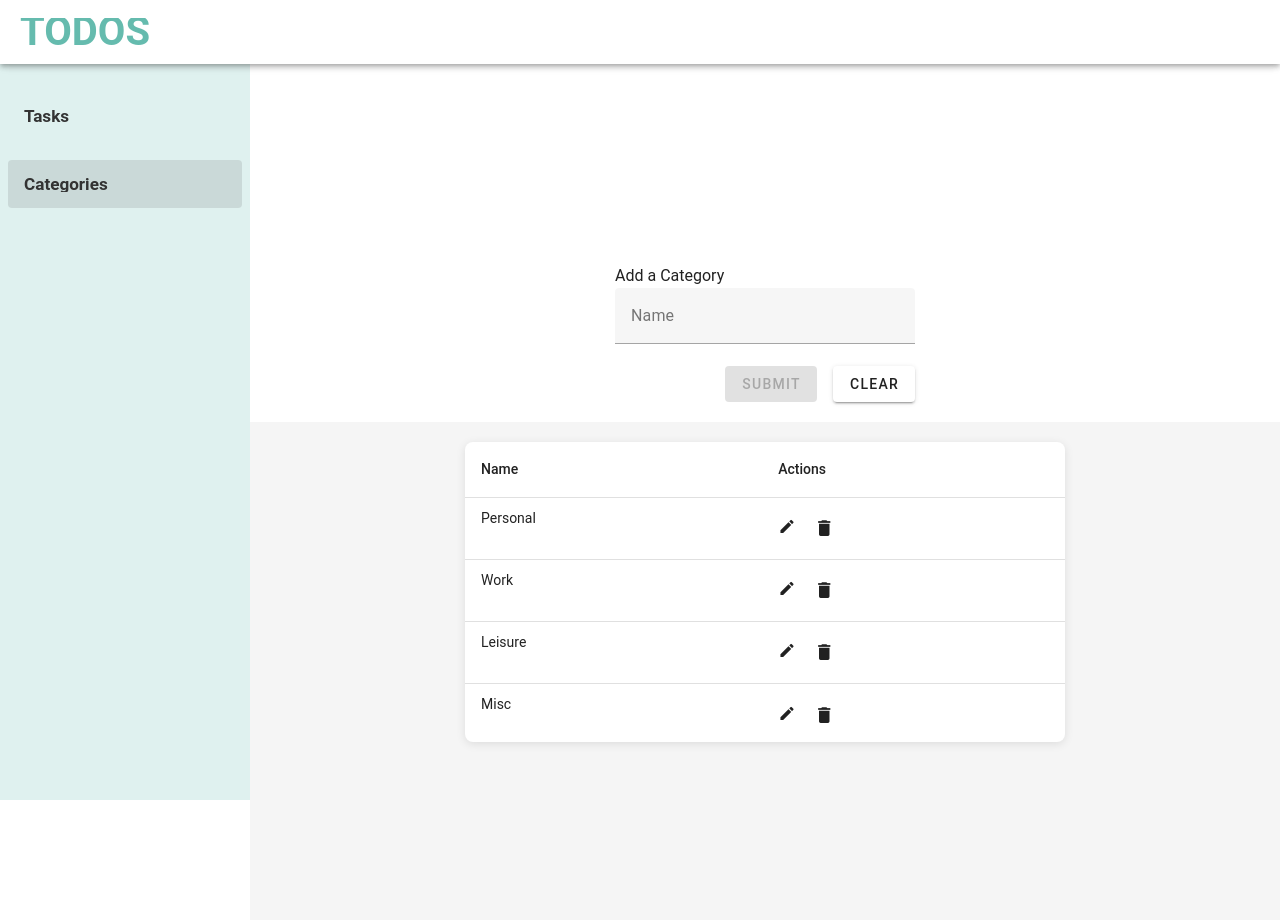
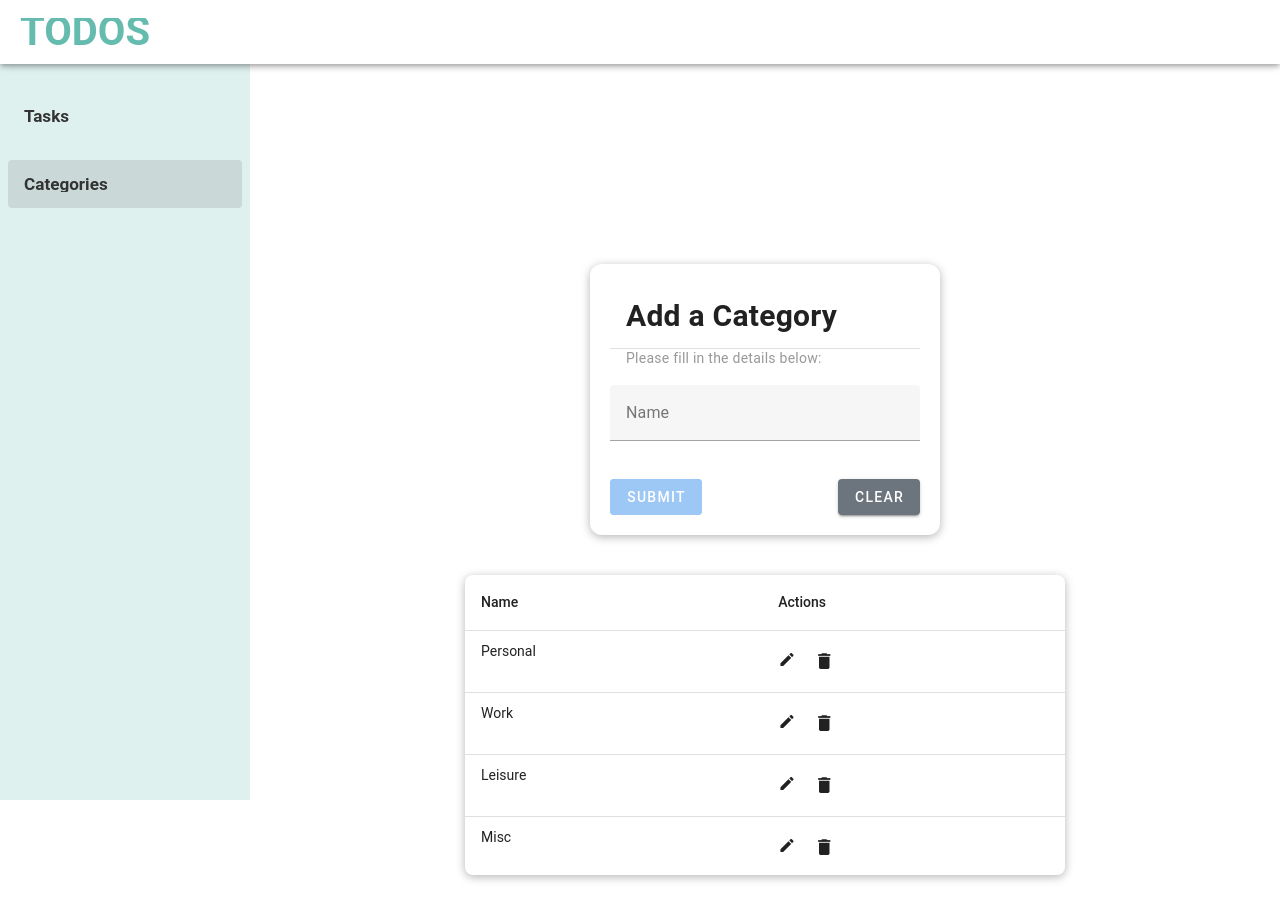
Before and after one commit to marinelakal/To-do-App, a Vue app: page /categories in a window 1280 px wide. Shown: the top 920 px of the page. Built offline with nearby package versions, Linux system fonts and the light colour scheme.

Commit message:
Enhance User Interface Design of Caterogies Page

```diff
--- a/src/components/Categories/TheCategory.vue
+++ b/src/components/Categories/TheCategory.vue
@@ -1,22 +1,31 @@
 <template>
-  <v-sheet class="mx-auto form-container" width="300">
+  <v-sheet class="mx-auto form-container" width="350" max-width="100%">
     <v-form fast-fail v-model="valid" @submit.prevent="submitForm" ref="form">
-      <p>{{ editMode ? 'Edit Category' : 'Add a Category' }}</p>
+      <v-card class="form-card">
+        <v-card-title>
+          <h2>{{ editMode ? 'Edit Category' : 'Add a Category' }}</h2>
+        </v-card-title>
+        <v-card-subtitle class="mb-4">
+          <p>Please fill in the details below:</p>
+        </v-card-subtitle>
         <v-text-field
           v-model="name"
           label="Name"
           :rules="nameRules"
           required
+          outlined
+          dense
         ></v-text-field>
 
         <div class="button-container">
-        <v-btn class="me-4" type="submit" :disabled="!valid">
+          <v-btn class="submit-btn" type="submit" :disabled="!valid">
             submit
           </v-btn>
-        <v-btn @click="reset">
+          <v-btn class="clear-btn" @click="reset">
             clear
           </v-btn>
         </div>
+      </v-card>
     </v-form>
   </v-sheet>
 </template>
@@ -69,7 +78,46 @@ const reset = () => {
 .v-sheet {
   margin-top: 20px;
 }
+
 .form-container {
   margin-top: 200px !important;
 }
+
+.form-card {
+  padding: 20px;
+  border-radius: 12px;
+  box-shadow: 0 2px 10px rgba(0, 0, 0, 0.295);
+  background-color: #ffffff;
+}
+
+.v-card-title {
+  border-bottom: 1px solid #e0e0e0;
+}
+
+.v-card-subtitle {
+  color: #555;
+}
+
+.v-text-field {
+  margin-bottom: 16px;
+}
+
+.button-container {
+  display: flex;
+  justify-content: space-between;
+}
+
+.submit-btn {
+  background-color: #4996e9;
+  color: white;
+}
+
+.clear-btn {
+  background-color: #6c757d;
+  color: white;
+}
+
+.submit-btn:hover, .clear-btn:hover {
+  opacity: 0.9;
+}
 </style>
--- a/src/components/Categories/TheCategoryTable.vue
+++ b/src/components/Categories/TheCategoryTable.vue
@@ -88,7 +88,7 @@ function editItem(item, index) {
   justify-content: center;
   align-items: center;
   height: 100vh;
-  background-color: #f5f5f5;
+  background-color: #ffffff;
   margin-top: 20px;
 }
 
@@ -98,7 +98,7 @@ function editItem(item, index) {
   margin: auto;
   background-color: #ffffff;
   border-radius: 8px;
-  box-shadow: 0 2px 10px rgba(0, 0, 0, 0.1);
+  box-shadow: 0 2px 10px rgba(0, 0, 0, 0.295);
 }
 
 .icon-container {
```
Lines whose indentation alone changed are shown as unchanged.
